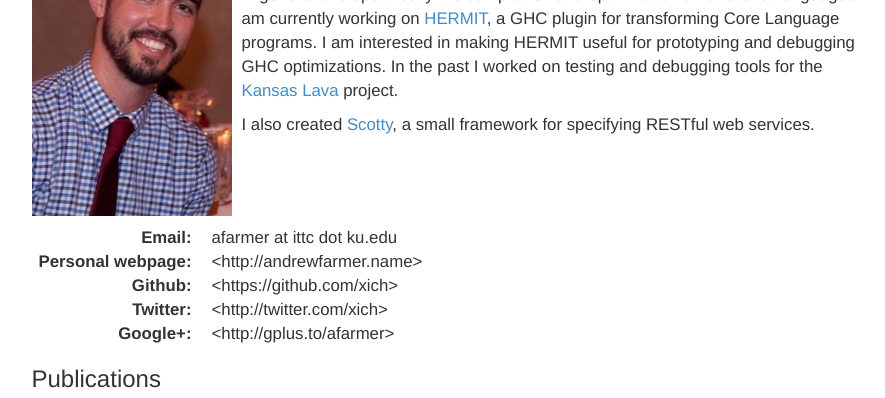
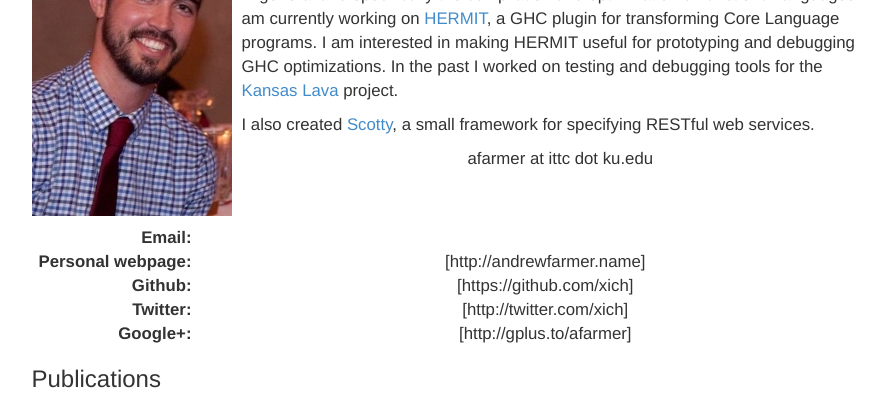
Before and after one commit to ku-fpg/ku-fpg.github.io, a Jekyll site: the page built from people/andrewfarmer.md, in a window 1280 px wide and 900 px high, cut to the strip 176-574 px from the top of the window. Shown: the whole strip, without its empty margins (331-1216 px from the left). Built offline with Jekyll 4.4.1, drawn with Linux system fonts in a browser that asks for light colours.

Commit message:
Relink some links

```diff
--- a/people/andrewfarmer.md
+++ b/people/andrewfarmer.md
@@ -19,20 +19,18 @@ the [Kansas Lava](http://www.ittc.ku.edu/csdl/fpg/software/kansas-lava.html) pro
 I also created [Scotty](http://hackage.haskell.org/package/scotty), a small framework
 for specifying RESTful web services.
 
-<div class="clear-both"/>
-
-<div>
+<div align="center">
 <dl class="dl-horizontal">
     <dt>Email:</dt>
     <dd>afarmer at ittc dot ku.edu</dd>
     <dt>Personal webpage:</dt>
-    <dd><http://andrewfarmer.name></dd>
+    <dd>[http://andrewfarmer.name]</dd>
     <dt>Github:</dt>
-    <dd><https://github.com/xich></dd>
+    <dd>[https://github.com/xich]</dd>
     <dt>Twitter:</dt>
-    <dd><http://twitter.com/xich></dd>
+    <dd>[http://twitter.com/xich]</dd>
     <dt>Google+:</dt>
-    <dd><http://gplus.to/afarmer></dd>
+    <dd>[http://gplus.to/afarmer]</dd>
 </dl>
 </div>
 
```
Also changed, not shown: other parts of people/andrewfarmer.md (+1 -1 lines).
